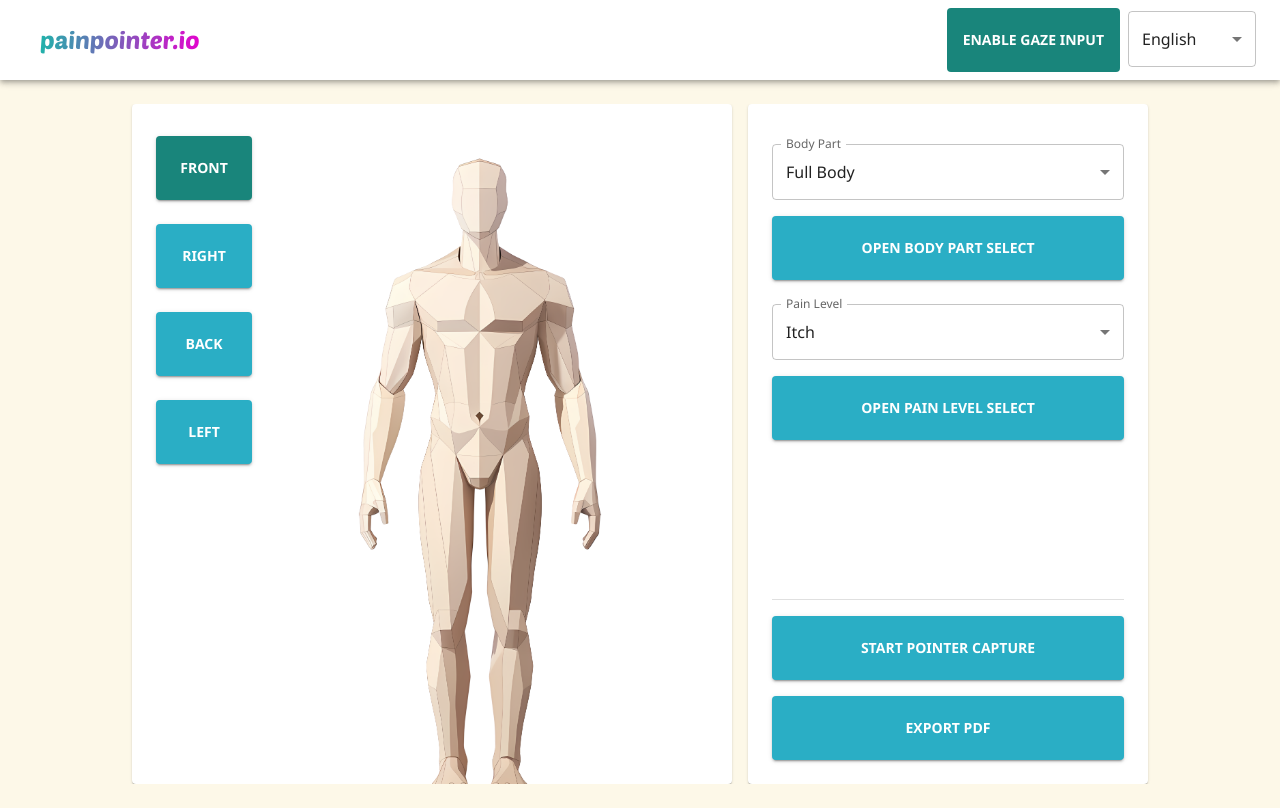
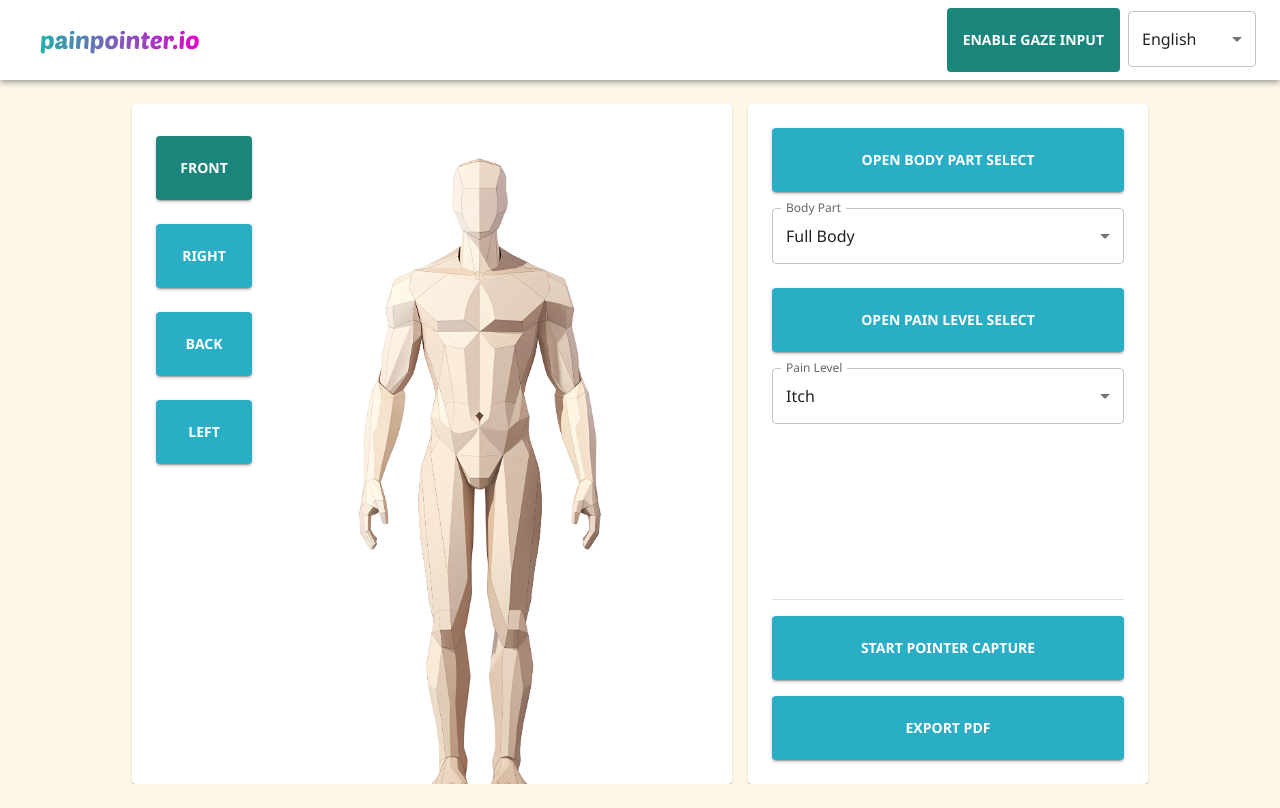
Before and after one commit to pporschen/ptool, a React (Create React App) app: page / in a window 1280 px wide. Built offline with nearby package versions, Linux system fonts and the light colour scheme.

Commit message:
refactor: Update ContentWrapper with GazeButton component and translations

```diff
--- a/src/components/ContentWrapper.tsx
+++ b/src/components/ContentWrapper.tsx
@@ -18,6 +18,8 @@ import Left from "./svgs/Left";
 import Right from "./svgs/Right";
 import { ReactNode, useState } from "react";
 import { t } from "i18next";
+import GazeButton from "./GazeButton";
+import { useGazeInputStatusStore } from "../stores/GazeInputStatusStore";
 
 enum PainLevels {
 	none = 0,
@@ -44,6 +46,7 @@ const ContentWrapper = () => {
 	const [currentPerspective, setCurrentPerspective] = useState(0);
 	const [formData, setFormData] = useState<FormData>({ painLevel: PainLevels.none, bodyPart: BodyParts.fullBody });
 	const [selectIsOpen, setSelectIsOpen] = useState({ painLevel: false, bodyPart: false });
+	const gazeInputIsEnabled = useGazeInputStatusStore((state) => state.gazeInputIsEnabled);
 
 	const perspectives = [
 		{ name: "Front", svg: <Front /> },
@@ -82,7 +85,8 @@ const ContentWrapper = () => {
 				<Box sx={{ display: "flex", justifyContent: "space-between" }}>
 					<Box sx={{ display: "flex", flexDirection: "column", gap: 2 }}>
 						{perspectives.map((perspective, index) => (
-							<Button
+							<GazeButton
+								gazeInputIsEnabled={gazeInputIsEnabled}
 								key={index}
 								onClick={() => setCurrentPerspective(index)}
 								variant="contained"
@@ -90,7 +94,7 @@ const ContentWrapper = () => {
 								sx={{ marginTop: (theme) => theme.spacing(1) }}
 							>
 								{t(perspective.name)}
-							</Button>
+							</GazeButton>
 						))}
 					</Box>
 					<Box sx={{ justifyContent: "center", alignItems: "center", flexGrow: 1, height: "700px" }}>
@@ -99,6 +103,15 @@ const ContentWrapper = () => {
 				</Box>
 			</StyledCard>
 			<StyledCard sx={{ width: "400px" }}>
+				<GazeButton
+					gazeInputIsEnabled={gazeInputIsEnabled}
+					variant="contained"
+					color="primary"
+					sx={{ marginButtom: (theme) => theme.spacing(3) }}
+					onClick={() => handleSelectOpen("bodyPart")}
+				>
+					{t("Open Body Part Select")}
+				</GazeButton>
 				<FormControl fullWidth margin="normal">
 					<InputLabel id="body-part-label">{t("Body Part")}</InputLabel>
 					<Select
@@ -119,15 +132,16 @@ const ContentWrapper = () => {
 						<MenuItem value={BodyParts.feet}>{t("Feet")}</MenuItem>
 						<MenuItem value={BodyParts.hands}>{t("Hands")}</MenuItem>
 					</Select>
-					<Button
-						variant="contained"
-						color="primary"
-						sx={{ marginTop: (theme) => theme.spacing(2) }}
-						onClick={() => handleSelectOpen("bodyPart")}
-					>
-						{t("Open Body Part Select")}
-					</Button>
 				</FormControl>
+				<GazeButton
+					gazeInputIsEnabled={gazeInputIsEnabled}
+					variant="contained"
+					color="primary"
+					sx={{ marginTop: (theme) => theme.spacing(2) }}
+					onClick={() => handleSelectOpen("painLevel")}
+				>
+					{t("Open Pain Level Select")}
+				</GazeButton>
 				<FormControl fullWidth margin="normal">
 					<InputLabel id="pain-level-label">{t("Pain Level")}</InputLabel>
 					<Select
@@ -146,22 +160,28 @@ const ContentWrapper = () => {
 						<MenuItem value={PainLevels.moderate}>{t("Moderate Pain")}</MenuItem>
 						<MenuItem value={PainLevels.severe}>{t("Severe Pain")}</MenuItem>
 					</Select>
-					<Button
-						variant="contained"
-						color="primary"
-						sx={{ marginTop: (theme) => theme.spacing(2) }}
-						onClick={() => handleSelectOpen("painLevel")}
-					>
-						{t("Open Pain Level Select")}
-					</Button>
 				</FormControl>
 				<Divider sx={{ flexGrow: 1 }} />
-				<Button variant="contained" color="primary" sx={{ marginTop: (theme) => theme.spacing(2) }} fullWidth>
+				<GazeButton
+					gazeInputIsEnabled={gazeInputIsEnabled}
+					variant="contained"
+					color="primary"
+					sx={{ marginTop: (theme) => theme.spacing(2) }}
+					fullWidth
+					onClick={() => console.log(formData)}
+				>
 					{t("Start Pointer Capture")}
-				</Button>
-				<Button variant="contained" color="primary" sx={{ marginTop: (theme) => theme.spacing(2) }} fullWidth>
+				</GazeButton>
+				<GazeButton
+					gazeInputIsEnabled={gazeInputIsEnabled}
+					onClick={() => console.log("Export PDF")}
+					variant="contained"
+					color="primary"
+					sx={{ marginTop: (theme) => theme.spacing(2) }}
+					fullWidth
+				>
 					{t("Export PDF")}
-				</Button>
+				</GazeButton>
 			</StyledCard>
 		</Box>
 	);
```
